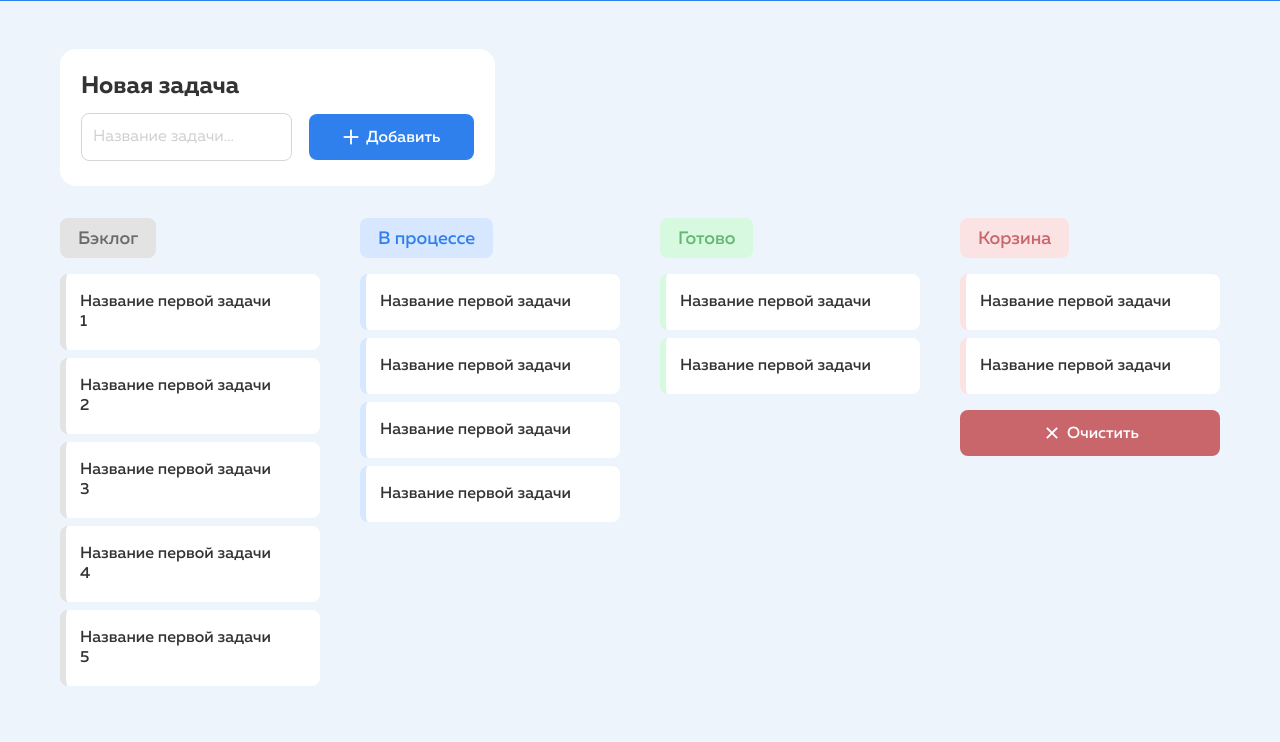
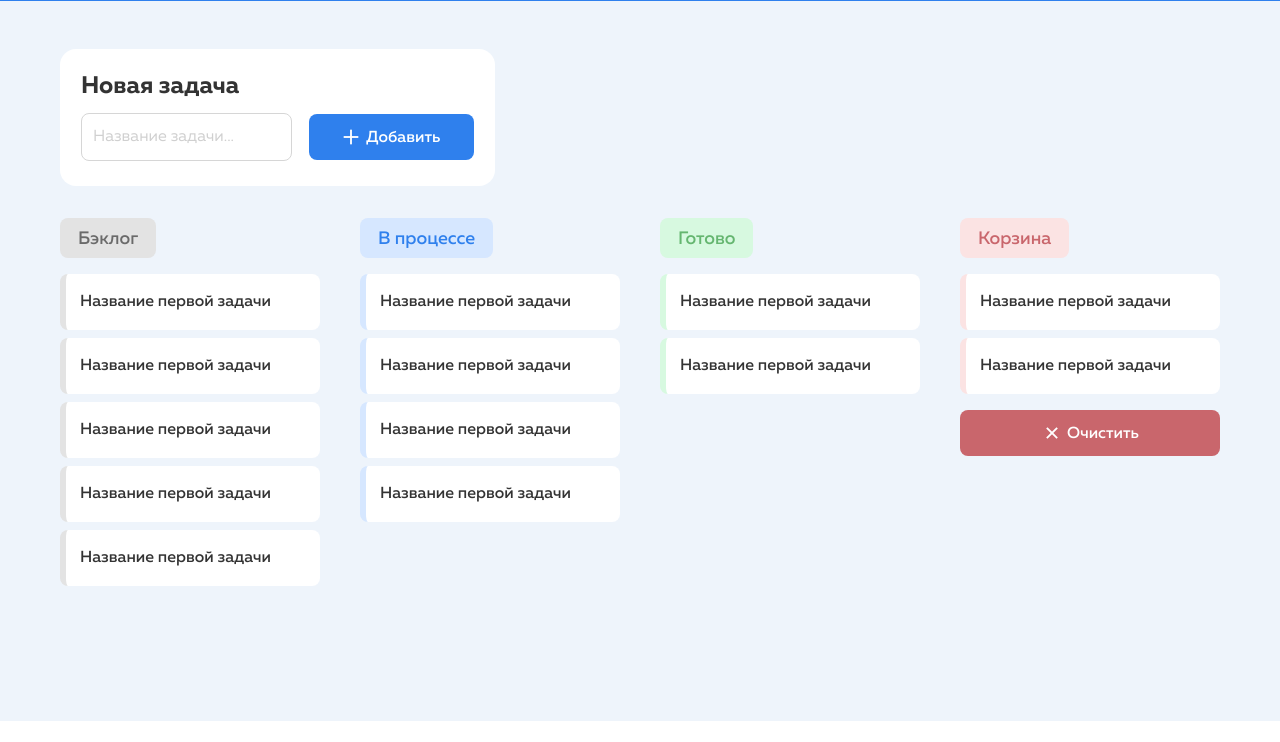
Before and after one commit to DariaEgarmina/kanban-board, a website with bundled scripts: page index.html in a window 1280 px wide. Shown: the part 80-822 px from the top of the page. After the commit the page ends 801 px from the top, so only its background shows below. Built offline with nearby package versions, Linux system fonts and the light colour scheme.

Commit message:
Последние штрихи

```diff
--- a/index.html
+++ b/index.html
@@ -43,35 +43,35 @@
             </div>
             <div class="taskboard__item task">
               <div class="task__body">
-                <p class="task__view">Название первой задачи 1</p>
+                <p class="task__view">Название первой задачи</p>
                 <input class="task__input" type="text" value="Название первой задачи">
               </div>
               <button class="task__edit" type="button" aria-label="Изменить"></button>
             </div>
             <div class="taskboard__item task">
               <div class="task__body">
-                <p class="task__view">Название первой задачи 2</p>
+                <p class="task__view">Название первой задачи</p>
                 <input class="task__input" type="text" value="Название первой задачи">
               </div>
               <button class="task__edit" type="button" aria-label="Изменить"></button>
             </div>
             <div class="taskboard__item task">
               <div class="task__body">
-                <p class="task__view">Название первой задачи 3</p>
+                <p class="task__view">Название первой задачи</p>
                 <input class="task__input" type="text" value="Название первой задачи">
               </div>
               <button class="task__edit" type="button" aria-label="Изменить"></button>
             </div>
             <div class="taskboard__item task">
               <div class="task__body">
-                <p class="task__view">Название первой задачи 4</p>
+                <p class="task__view">Название первой задачи</p>
                 <input class="task__input" type="text" value="Название первой задачи">
               </div>
               <button class="task__edit" type="button" aria-label="Изменить"></button>
             </div>
             <div class="taskboard__item task">
               <div class="task__body">
-                <p class="task__view">Название первой задачи 5</p>
+                <p class="task__view">Название первой задачи</p>
                 <input class="task__input" type="text" value="Название первой задачи">
               </div>
               <button class="task__edit" type="button" aria-label="Изменить"></button>
--- a/js/drag-drop.js
+++ b/js/drag-drop.js
@@ -26,10 +26,8 @@ const getNextElement = (cursorPosition, currentElement) => {
 
 const toggleSelectedState = (state, element) => {
   if (state) {
-    element.classList.add('selected');
     element.classList.add('task--dragged');
   } else {
-    element.classList.remove('selected');
     element.classList.remove('task--dragged');
   }
 };
@@ -106,7 +104,7 @@ const checkIfEmptyShown = (container, emptyElement) => {
   }
 };
 
-const changeEmptyBunner = () => {
+const changeEmptyBanner = () => {
   checkIfEmptyShown(backlogContainer, emptyBacklogItemElement);
   checkIfEmptyShown(processingContainer, emptyProcessingItemElement);
   checkIfEmptyShown(doneContainer, emptyDoneItemElement);
@@ -131,5 +129,5 @@ taskboardContainer.addEventListener('dragend', (evt) => {
 taskboardContainer.addEventListener('dragover', (evt) => {
   evt.preventDefault();
   moveElement(evt);
-  changeEmptyBunner();
+  changeEmptyBanner();
 });
```
